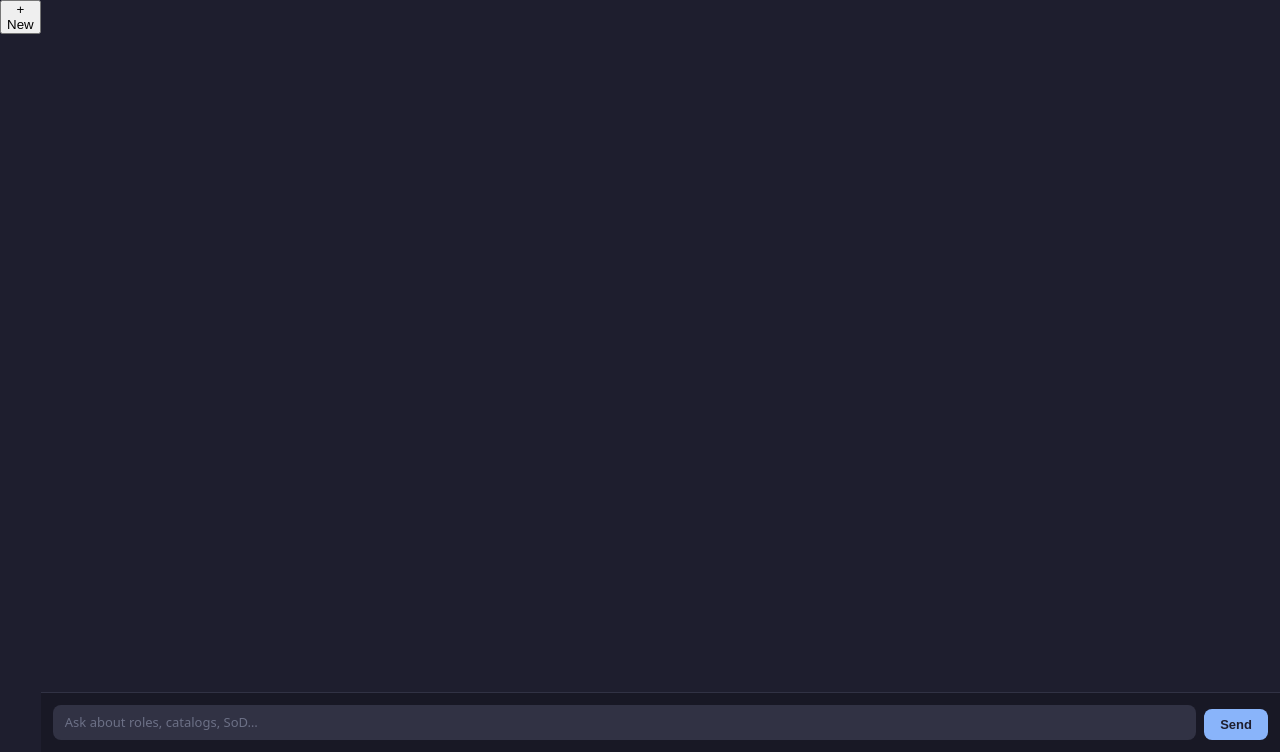
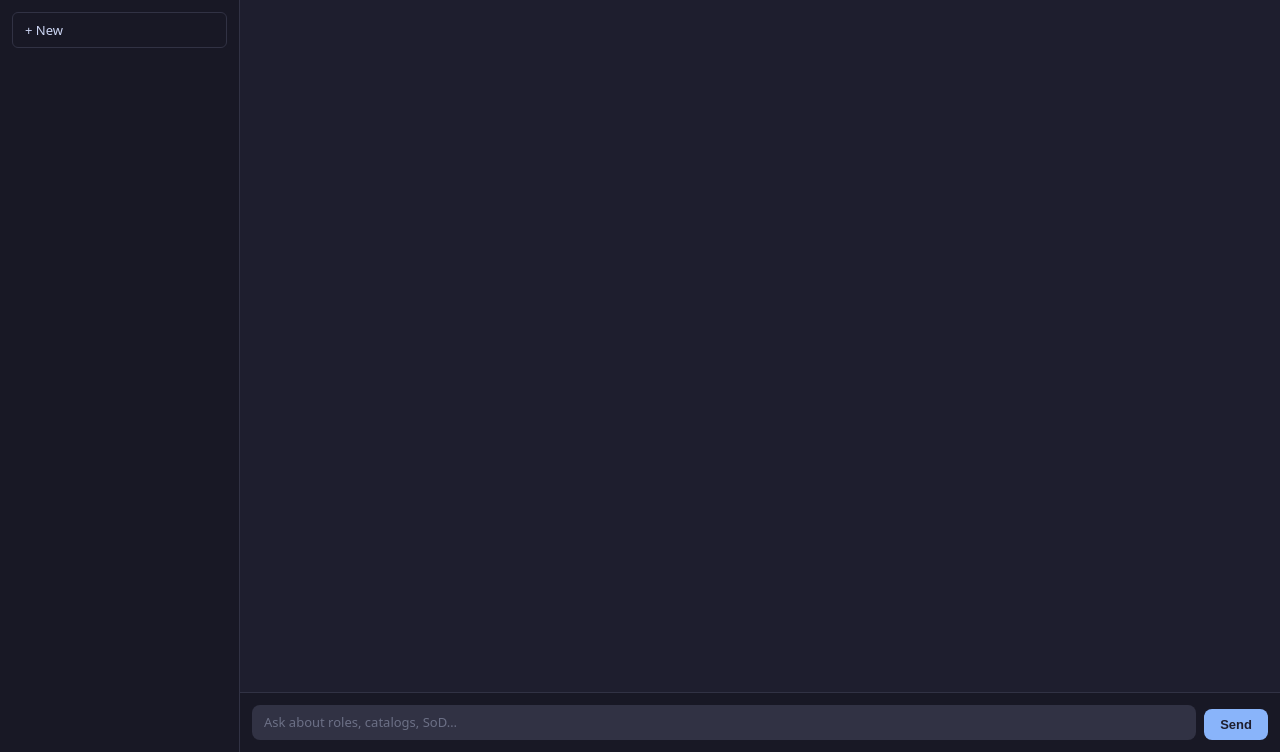
Before and after one commit to i015289/IAM-Assistant, a Python web app: template ui/templates/index.html in a window 1280 px wide. Shown: the part 48-800 px from the top of the page. Run offline with Jinja, Linux system fonts and the light colour scheme; the template is opened without the code that fills it, so the values that code supplies are empty; some libraries are stand-ins or nearby versions.

Commit message:
style(ui): sidebar, session-row, inline-edit styling

```diff
--- a/ui/static/style.css
+++ b/ui/static/style.css
@@ -31,20 +31,59 @@ html, body { height: 100%; background: var(--bg); color: var(--text); font-famil
 .username { color: var(--accent); font-size: 12px; }
 .signout { color: var(--muted); font-size: 12px; text-decoration: none; }
 .signout:hover { color: var(--text); }
-#new-session-btn {
-  background: transparent; color: var(--muted);
-  border: 1px solid var(--border); border-radius: 6px;
-  padding: 4px 10px; font-size: 12px; font-family: inherit;
-  cursor: pointer;
-}
-#new-session-btn:hover { color: var(--text); border-color: var(--accent); }
-
 /* Layout */
 #layout {
   display: flex;
   height: calc(100vh - var(--header-h));
   overflow: hidden;
 }
+
+/* Sessions sidebar */
+#sidebar {
+  width: 240px; flex-shrink: 0;
+  background: var(--surface);
+  border-right: 1px solid var(--border);
+  display: flex; flex-direction: column;
+  overflow: hidden;
+}
+#sidebar-new-btn {
+  margin: 12px; padding: 8px 12px;
+  background: transparent; color: var(--text);
+  border: 1px solid var(--border); border-radius: 6px;
+  font-size: 13px; font-family: inherit; cursor: pointer;
+  text-align: left;
+}
+#sidebar-new-btn:hover { border-color: var(--accent); color: var(--accent); }
+
+#session-list {
+  flex: 1; overflow-y: auto; padding: 0 4px 12px;
+  display: flex; flex-direction: column; gap: 2px;
+}
+.session-row {
+  display: flex; align-items: center; gap: 6px;
+  padding: 8px 10px; border-radius: 6px;
+  cursor: pointer; user-select: none;
+  border-left: 3px solid transparent;
+}
+.session-row:hover { background: var(--bg); }
+.session-row.active { background: var(--bg); border-left-color: var(--accent); }
+.session-title {
+  flex: 1; min-width: 0;
+  font-size: 13px; color: var(--text);
+  white-space: nowrap; overflow: hidden; text-overflow: ellipsis;
+}
+.session-title.editing {
+  background: var(--bg); border: 1px solid var(--accent); border-radius: 4px;
+  padding: 2px 4px; outline: none;
+}
+.session-time { font-size: 11px; color: var(--muted); flex-shrink: 0; }
+.session-delete {
+  width: 20px; height: 20px; border: none; background: transparent;
+  color: var(--muted); cursor: pointer; font-size: 14px; line-height: 1;
+  visibility: hidden; flex-shrink: 0;
+}
+.session-row:hover .session-delete { visibility: visible; }
+.session-delete:hover { color: var(--red); }
 
 /* Chat panel */
 #chat-panel {
```
